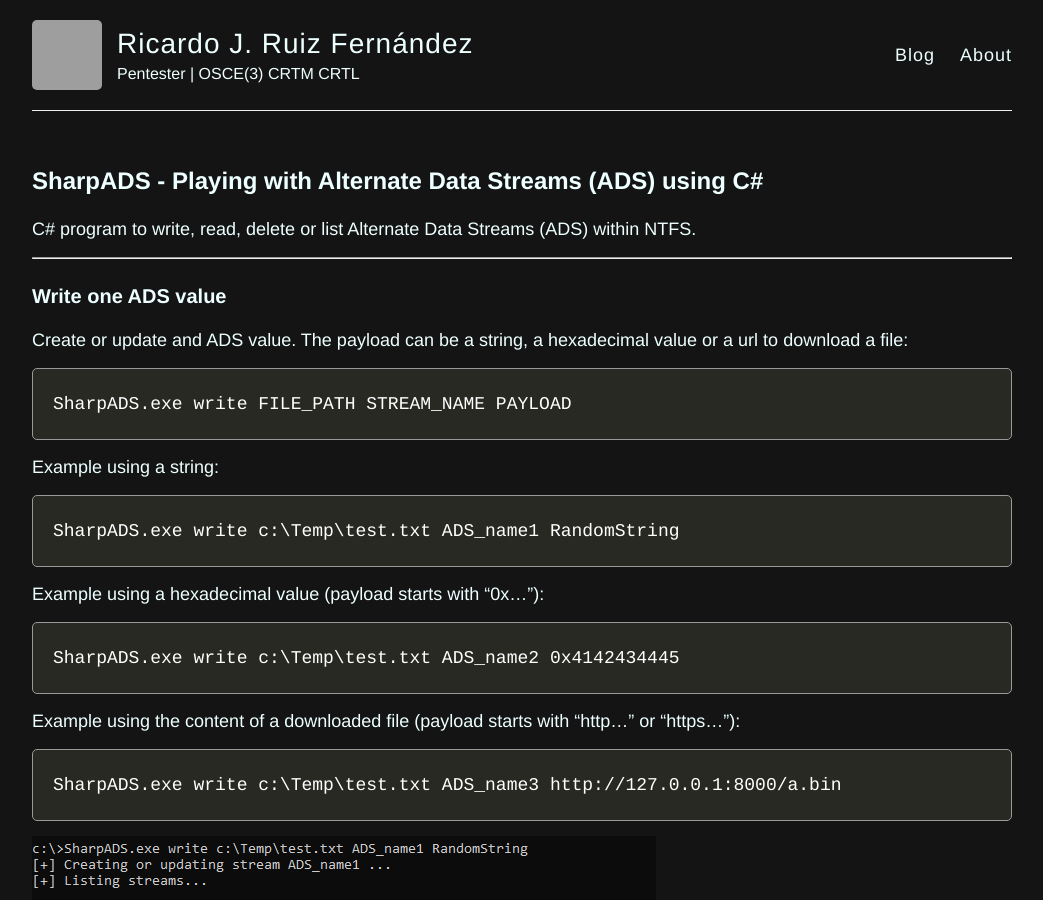
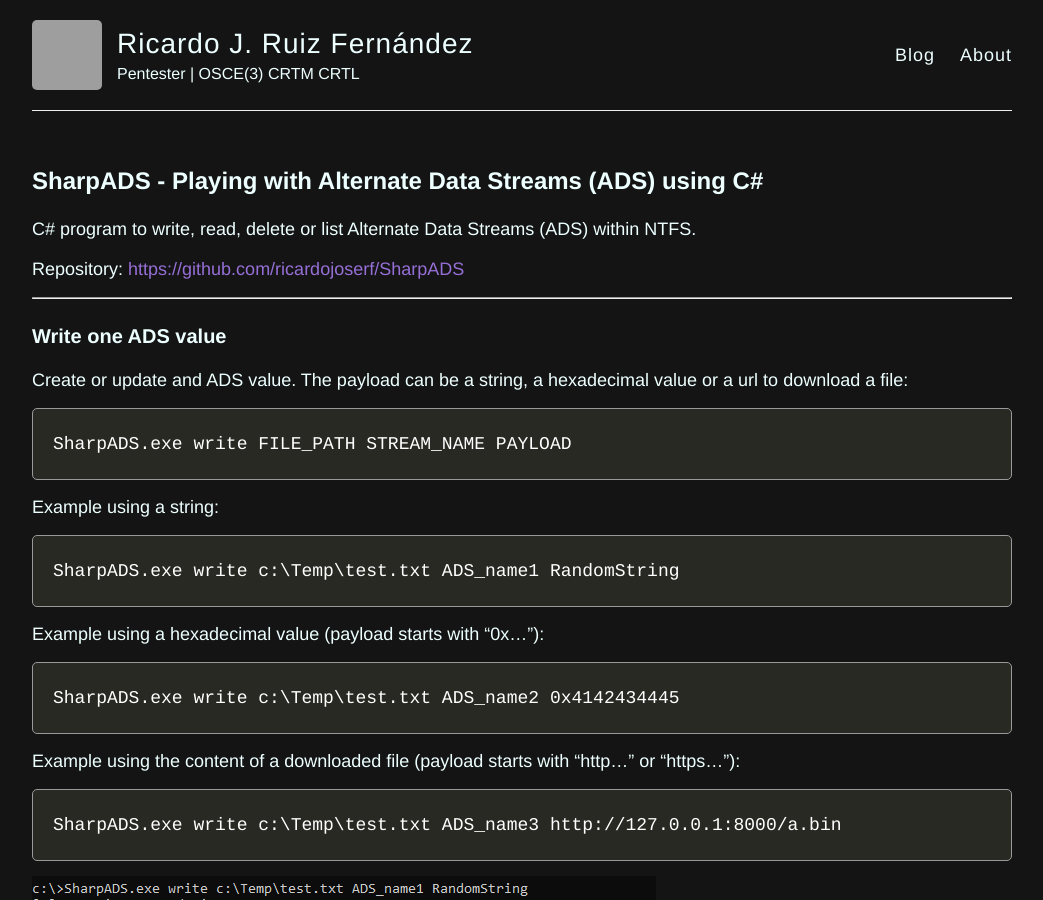
Before and after one commit to ricardojoserf/ricardojoserf.github.io, a Jekyll site: the page built from _posts/2023-8-22-sharpads.md, in a window 1280 px wide and 900 px high. Shown: the whole window, without its empty margins (118-1161 px from the left). Built offline with Jekyll 4.4.1, drawn with Linux system fonts in a browser that asks for light colours; some of the changed lines change nothing that is shown; grey boxes are pictures that could not be loaded.

Commit message:
Update 2023-8-22-sharpads.md

```diff
--- a/_posts/2023-8-22-sharpads.md
+++ b/_posts/2023-8-22-sharpads.md
@@ -8,6 +8,8 @@ C# program to write, read, delete or list Alternate Data Streams (ADS) within NT
 
 <!--more-->
 
+
+Repository: [https://github.com/ricardojoserf/SharpADS](https://github.com/ricardojoserf/SharpADS)
 
 ---------------------------------
 
```
